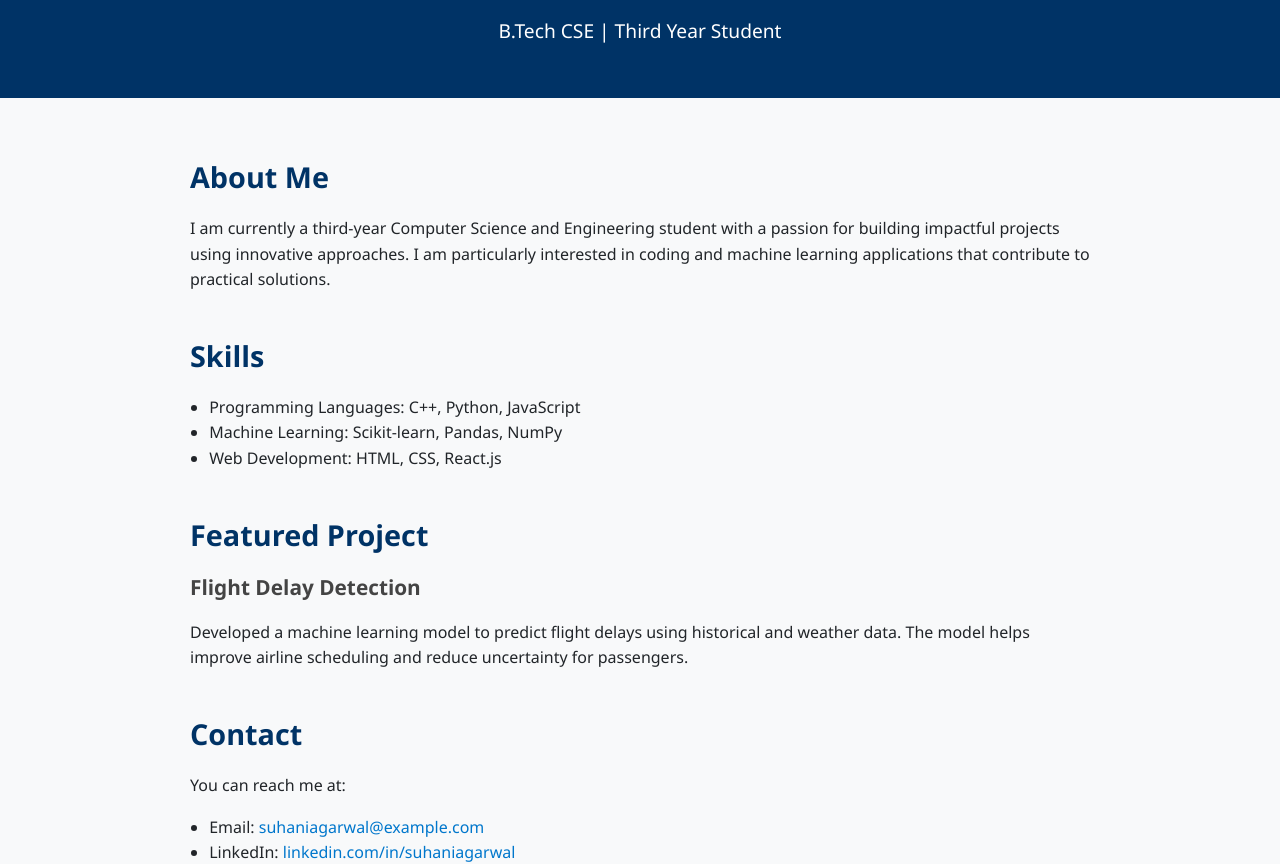
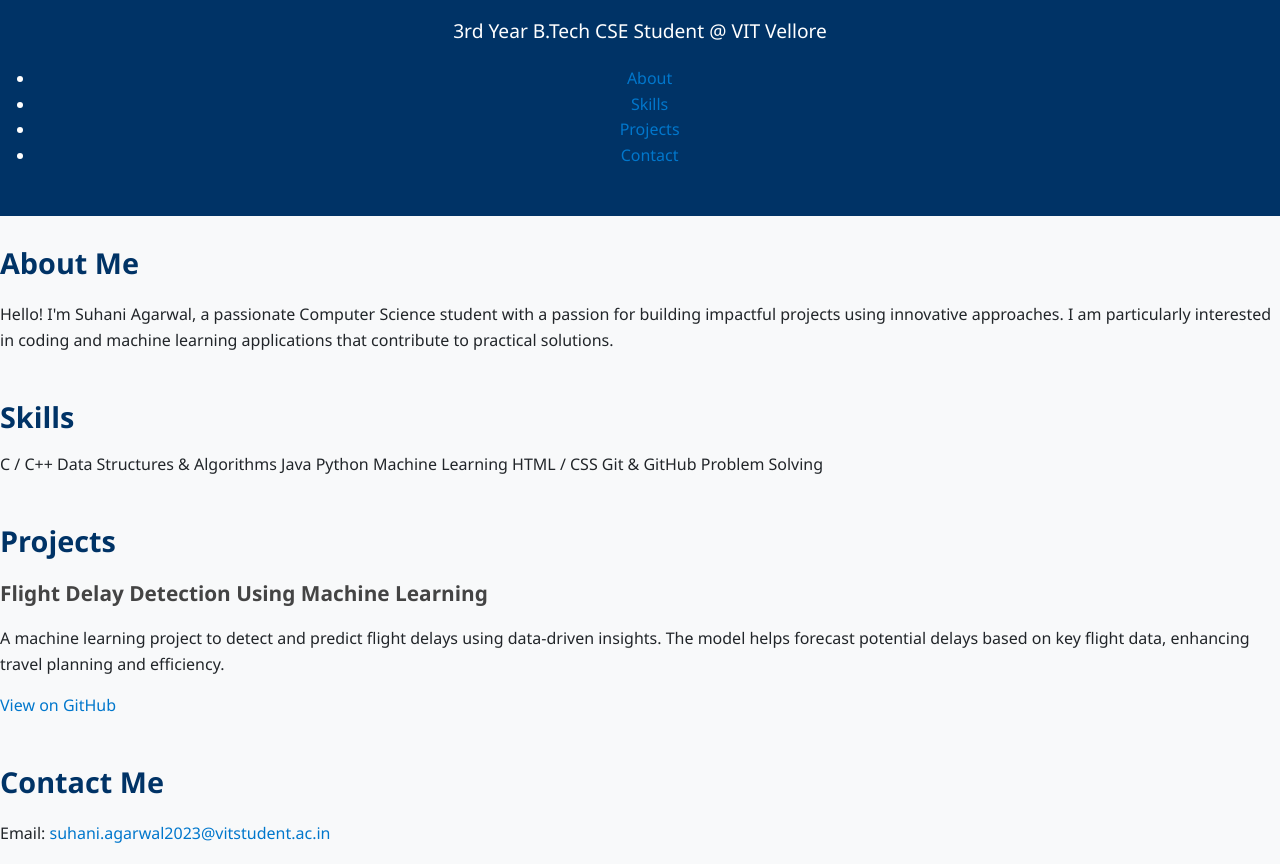
Before and after one commit to suhani020/portfolio, a plain HTML site: page index.html in a window 1280 px wide. Shown: the part 99-963 px from the top of the page. Drawn offline with Linux system fonts and the light colour scheme.

Commit message:
Update index.html

```diff
--- a/index.html
+++ b/index.html
@@ -2,54 +2,61 @@
 <html lang="en">
 <head>
   <meta charset="UTF-8" />
-  <meta name="viewport" content="width=device-width, initial-scale=1.0"/>
+  <meta name="viewport" content="width=device-width, initial-scale=1.0" />
   <title>Suhani Agarwal | Portfolio</title>
+  <link href="https://fonts.googleapis.com/css2?family=Poppins:wght@300;400;600;700&display=swap" rel="stylesheet">
   <link rel="stylesheet" href="style.css" />
 </head>
 <body>
   <header>
     <h1>Suhani Agarwal</h1>
-    <p>B.Tech CSE | Third Year Student</p>
+    <p>3rd Year B.Tech CSE Student @ VIT Vellore</p>
+    <nav>
+      <ul>
+        <li><a href="#about">About</a></li>
+        <li><a href="#skills">Skills</a></li>
+        <li><a href="#projects">Projects</a></li>
+        <li><a href="#contact">Contact</a></li>
+      </ul>
+    </nav>
   </header>
 
-  <main>
-    <section class="about">
+  <section id="about" class="box about">
     <h2>About Me</h2>
-      <p>
-        I am currently a third-year Computer Science and Engineering student with a passion for building impactful projects using innovative approaches. I am particularly interested in coding and machine learning applications that contribute to practical solutions.
-      </p>
+    <p>Hello! I'm Suhani Agarwal, a passionate Computer Science student  with a passion for building impactful projects using innovative approaches. I am particularly interested in coding and machine learning applications that contribute to practical solutions. </p>
   </section>
 
-    <section class="skills">
+  <section id="skills" class="box">
     <h2>Skills</h2>
-      <ul>
-        <li>Programming Languages: C++, Python, JavaScript</li>
-        <li>Machine Learning: Scikit-learn, Pandas, NumPy</li>
-        <li>Web Development: HTML, CSS, React.js</li>
-      </ul>
+    <div class="skills">
+      <span>C / C++</span>
+      <span>Data Structures & Algorithms</span>
+      <span>Java</span>
+      <span>Python</span>
+      <span>Machine Learning</span>
+      <span>HTML / CSS</span>
+      <span>Git & GitHub</span>
+      <span>Problem Solving</span>
+    </div>
   </section>
 
-    <section class="project">
-      <h2>Featured Project</h2>
-      <h3>Flight Delay Detection</h3>
-      <p>
-        Developed a machine learning model to predict flight delays using historical and weather data. The model helps improve airline scheduling and reduce uncertainty for passengers.
-      </p>
+  <section id="projects" class="box">
+    <h2>Projects</h2>
+    <div class="project">
+      <h3>Flight Delay Detection Using Machine Learning</h3>
+      <p>A machine learning project to detect and predict flight delays using data-driven insights. The model helps forecast potential delays based on key flight data, enhancing travel planning and efficiency.</p>
+      <a href="https://github.com/suhani020/flight-delay" target="_blank">View on GitHub</a>
+    </div>
   </section>
 
-    <section class="contact">
-      <h2>Contact</h2>
-      <p>You can reach me at:</p>
-      <ul>
-        <li>Email: <a href="mailto:suhaniagarwal@example.com">suhaniagarwal@example.com</a></li>
-        <li>LinkedIn: <a href="https://www.linkedin.com/in/suhaniagarwal" target="_blank">linkedin.com/in/suhaniagarwal</a></li>
-        <li>GitHub: <a href="https://github.com/suhaniagarwal" target="_blank">github.com/suhaniagarwal</a></li>
-      </ul>
+  <section id="contact" class="box contact">
+    <h2>Contact Me</h2>
+    <p>Email: <a href="mailto:suhani.agarwal2023@vitstudent.ac.in">suhani.agarwal2023@vitstudent.ac.in</a></p>
+    <p>GitHub: <a href="https://github.com/suhani020" target="_blank">suhani020</a></p>
   </section>
-  </main>
 
   <footer>
-    <p>&copy; 2025 Suhani Agarwal</p>
+    <p>©️ 2025 Suhani Agarwal. All rights reserved.</p>
   </footer>
 </body>
 </html>
```
Lines whose indentation alone changed are shown as unchanged.
